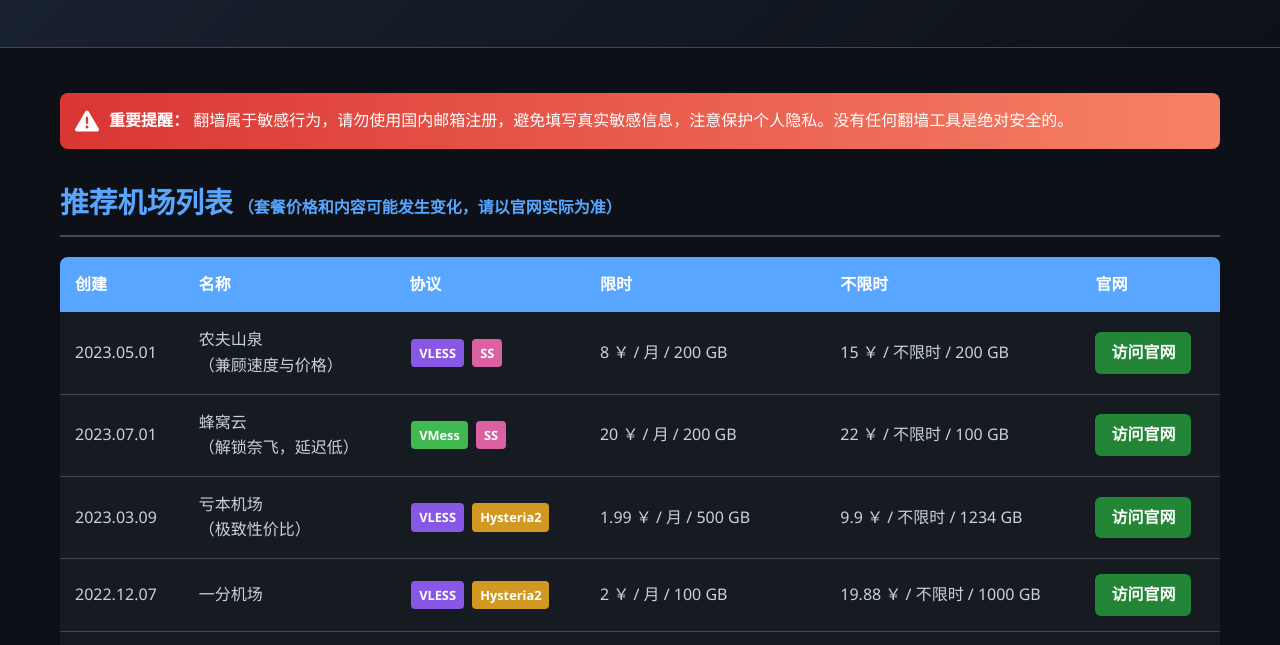
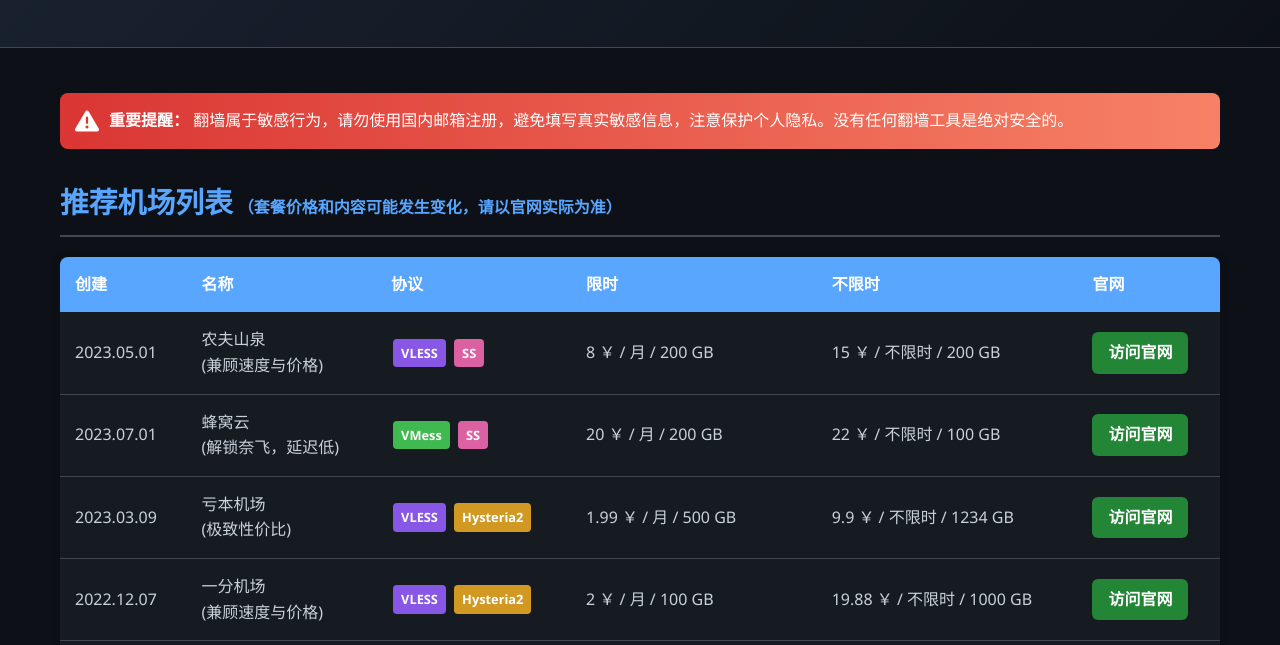
Before and after one commit to vfdeclnc/cheap-vpn-airport, a plain HTML site: page index.html in a window 1280 px wide. Shown: the part 155-800 px from the top of the page. Drawn offline with Linux system fonts and the light colour scheme.

Commit message:
Update index.html

```diff
--- a/index.html
+++ b/index.html
@@ -465,7 +465,7 @@
       <tbody>
         <tr>
           <td class="create-time">2023.05.01</td>
-          <td>农夫山泉<br>（兼顾速度与价格）</td>
+          <td>农夫山泉<br>(兼顾速度与价格)</td>
           <td class="protocol">
             <span class="protocol-badge vless">VLESS</span>
             <span class="protocol-badge ss">SS</span>
@@ -476,7 +476,7 @@
         </tr>
         <tr>
           <td class="create-time">2023.07.01</td>
-          <td>蜂窝云<br>（解锁奈飞，延迟低）</td>
+          <td>蜂窝云<br>(解锁奈飞，延迟低)</td>
           <td class="protocol">
             <span class="protocol-badge vmess">VMess</span>
             <span class="protocol-badge ss">SS</span>
@@ -487,7 +487,7 @@
         </tr>
         <tr>
           <td class="create-time">2023.03.09</td>
-          <td>亏本机场<br>（极致性价比）</td>
+          <td>亏本机场<br>(极致性价比)</td>
           <td class="protocol">
             <span class="protocol-badge vless">VLESS</span>
             <span class="protocol-badge hy2">Hysteria2</span>
@@ -498,7 +498,7 @@
         </tr>
         <tr>
           <td class="create-time">2022.12.07</td>
-          <td>一分机场</td>
+          <td>一分机场<br>(兼顾速度与价格)</td>
           <td class="protocol">
             <span class="protocol-badge vless">VLESS</span>
             <span class="protocol-badge hy2">Hysteria2</span>
```
